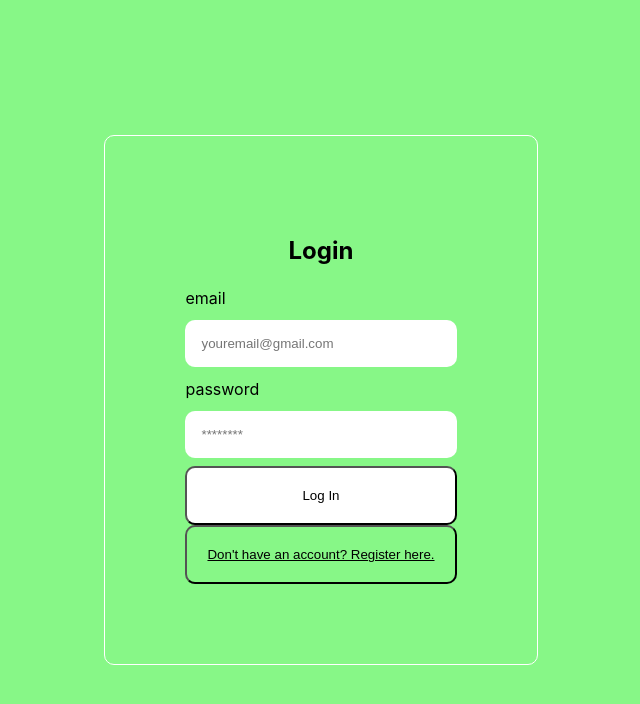
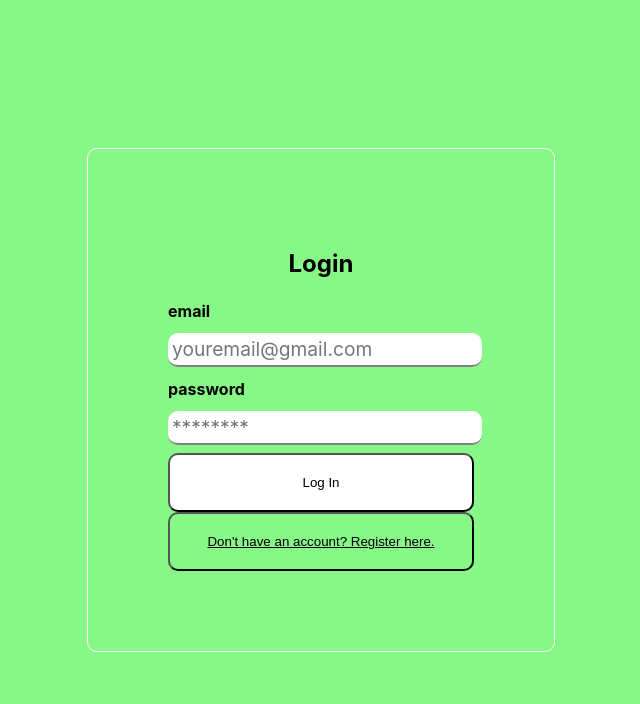
Before and after one commit to DuncanLangat6515/CowSoko, a React (Create React App) app: page / in a window 1280 px wide. Shown: the top 704 px of the page, without its empty margins (319-959 px from the left). Built offline with nearby package versions, Linux system fonts and the light colour scheme.

Commit message:
add styling

```diff
--- a/src/App.css
+++ b/src/App.css
@@ -47,3 +47,49 @@
   color: black;
   text-decoration: underline;
 }
+
+input {
+  padding: 0.25rem;
+  border: none;
+  font-family: inherit;
+  font-size: 1.2em;
+  border-bottom: 2px solid gray;
+  transition: all 0.2s;
+  width: 100%;
+}
+
+input:focus {
+  outline: none;
+  border-bottom: 2px solid var(--green);
+}
+
+.searchbar {
+  padding: 1rem;
+  display: flex;
+  flex-direction: column;
+}
+
+label {
+  font-weight: bold;
+  display: block;
+}
+
+.new-cow-form {
+  padding: 2rem 1rem;
+  margin: 2rem 0;
+  background-color: rgba(181, 250, 181, 0.5);
+}
+
+.new-cow-form form {
+  display: flex;
+  justify-content: center;
+}
+
+.new-cow-form input {
+  margin-right: 2rem;
+  flex: 1;
+}
+
+.new-cow-form button {
+  width: 150px;
+}
```
